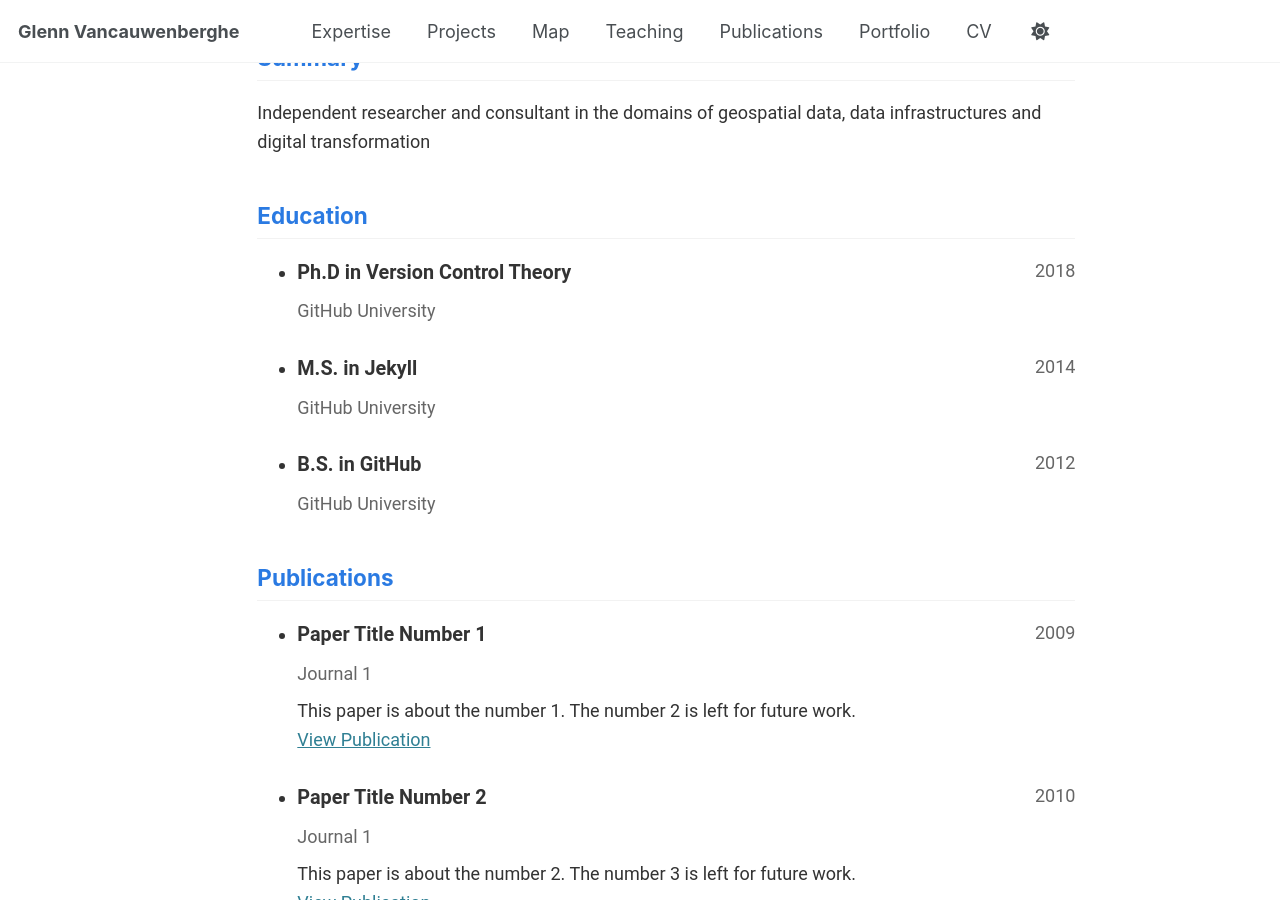
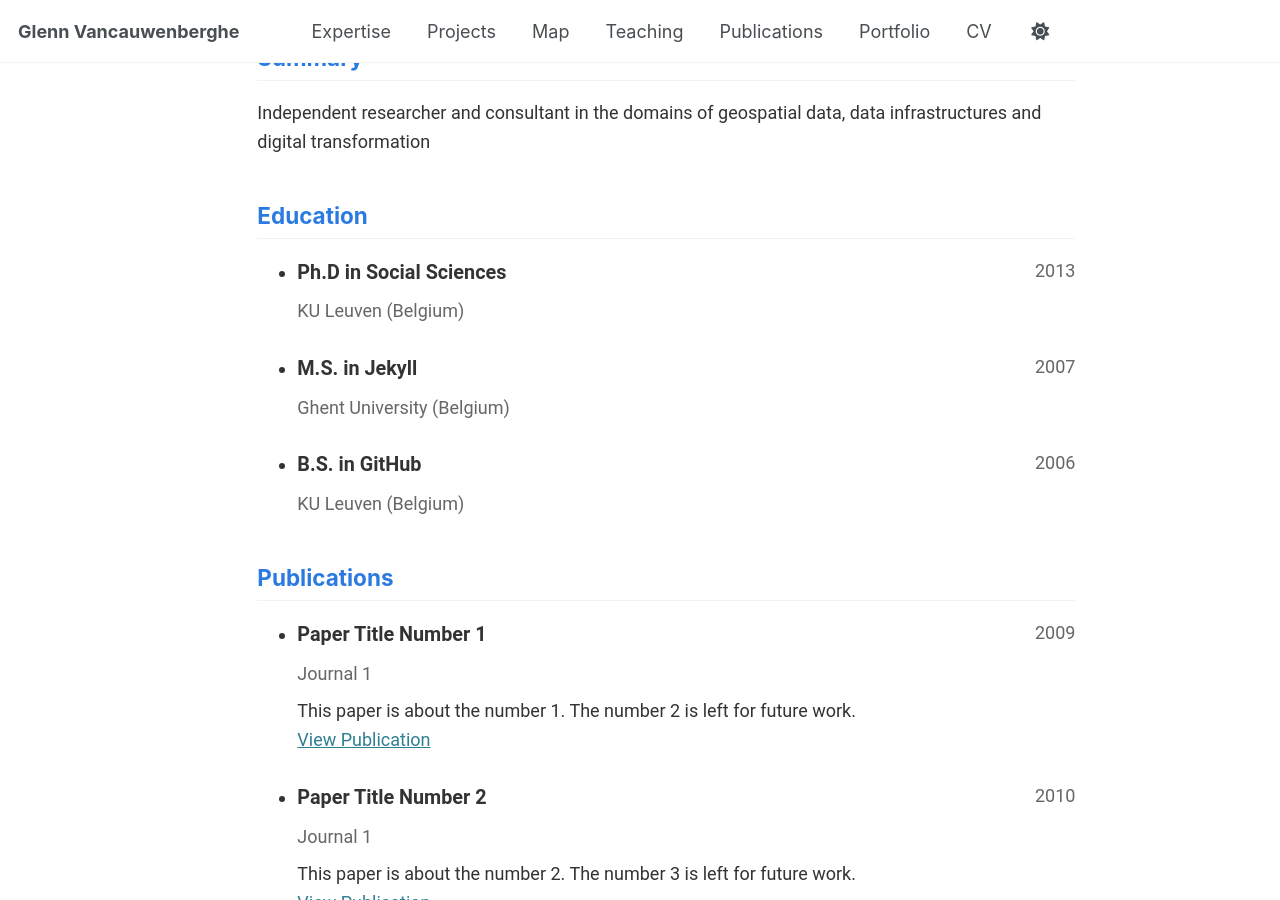
Before and after one commit to GVancauwenberghe/gvancauwenberghe.github.io, a Jekyll site: the page built from _pages/cv-json.md, in a window 1280 px wide and 900 px high, scrolled down 358 px. Built offline with Jekyll 4.4.1, drawn with Linux system fonts in a browser that asks for light colours.

Commit message:
Update cv.json

```diff
--- a/_data/cv.json
+++ b/_data/cv.json
@@ -32,29 +32,29 @@
   "work": [],
   "education": [
     {
-      "institution": "GitHub University",
-      "area": "Ph.D in Version Control Theory",
+      "institution": "KU Leuven (Belgium)",
+      "area": "Ph.D in Social Sciences",
       "studyType": "",
-      "startDate": "",
-      "endDate": "2018",
+      "startDate": "2007",
+      "endDate": "2013",
       "gpa": null,
       "courses": []
     },
     {
-      "institution": "GitHub University",
+      "institution": "Ghent University (Belgium)",
       "area": "M.S. in Jekyll",
       "studyType": "",
-      "startDate": "",
-      "endDate": "2014",
+      "startDate": "2006",
+      "endDate": "2007",
       "gpa": null,
       "courses": []
     },
     {
-      "institution": "GitHub University",
+      "institution": "KU Leuven (Belgium)",
       "area": "B.S. in GitHub",
       "studyType": "",
-      "startDate": "",
-      "endDate": "2012",
+      "startDate": "2002",
+      "endDate": "2006",
       "gpa": null,
       "courses": []
     }
```
